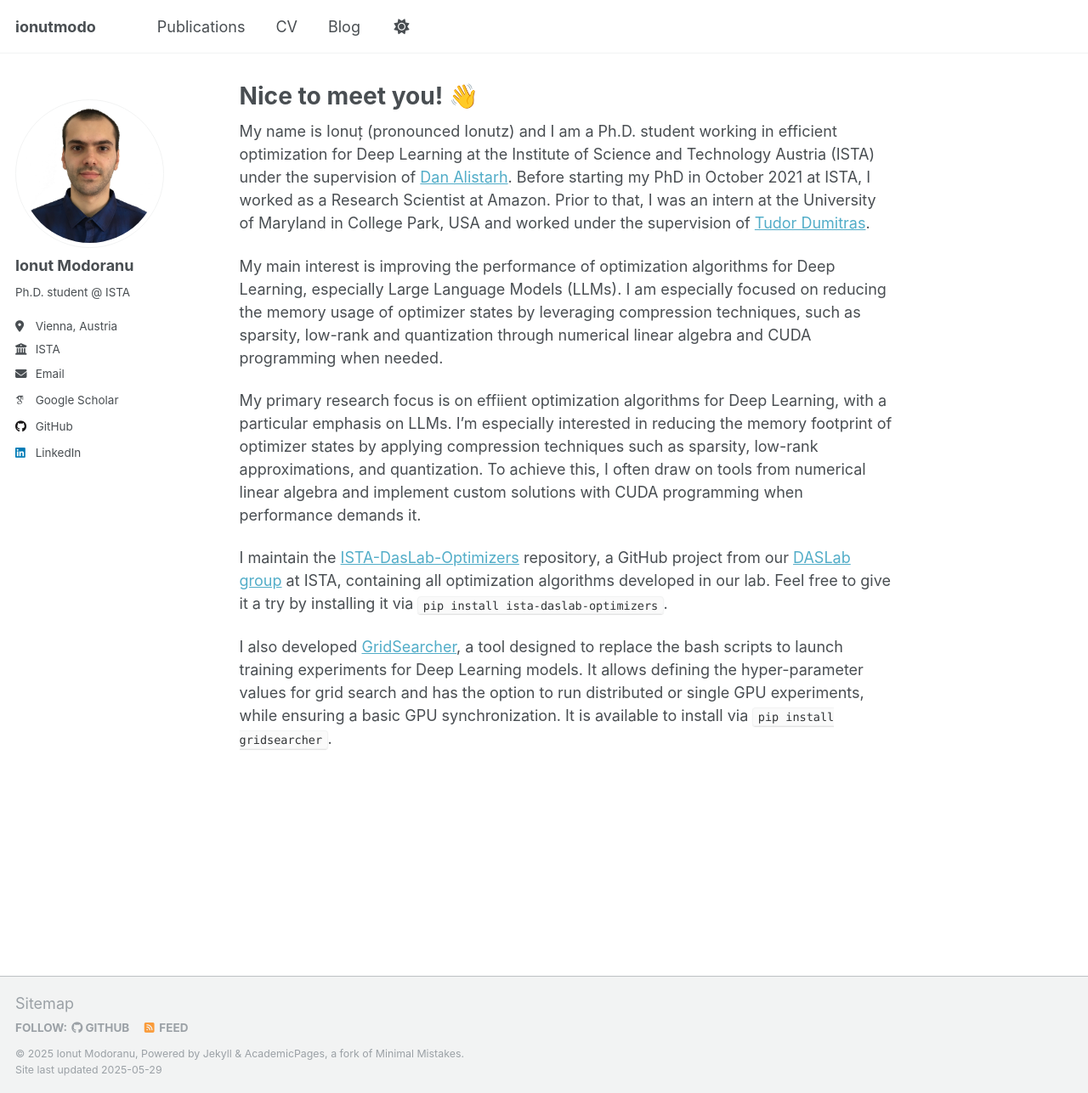
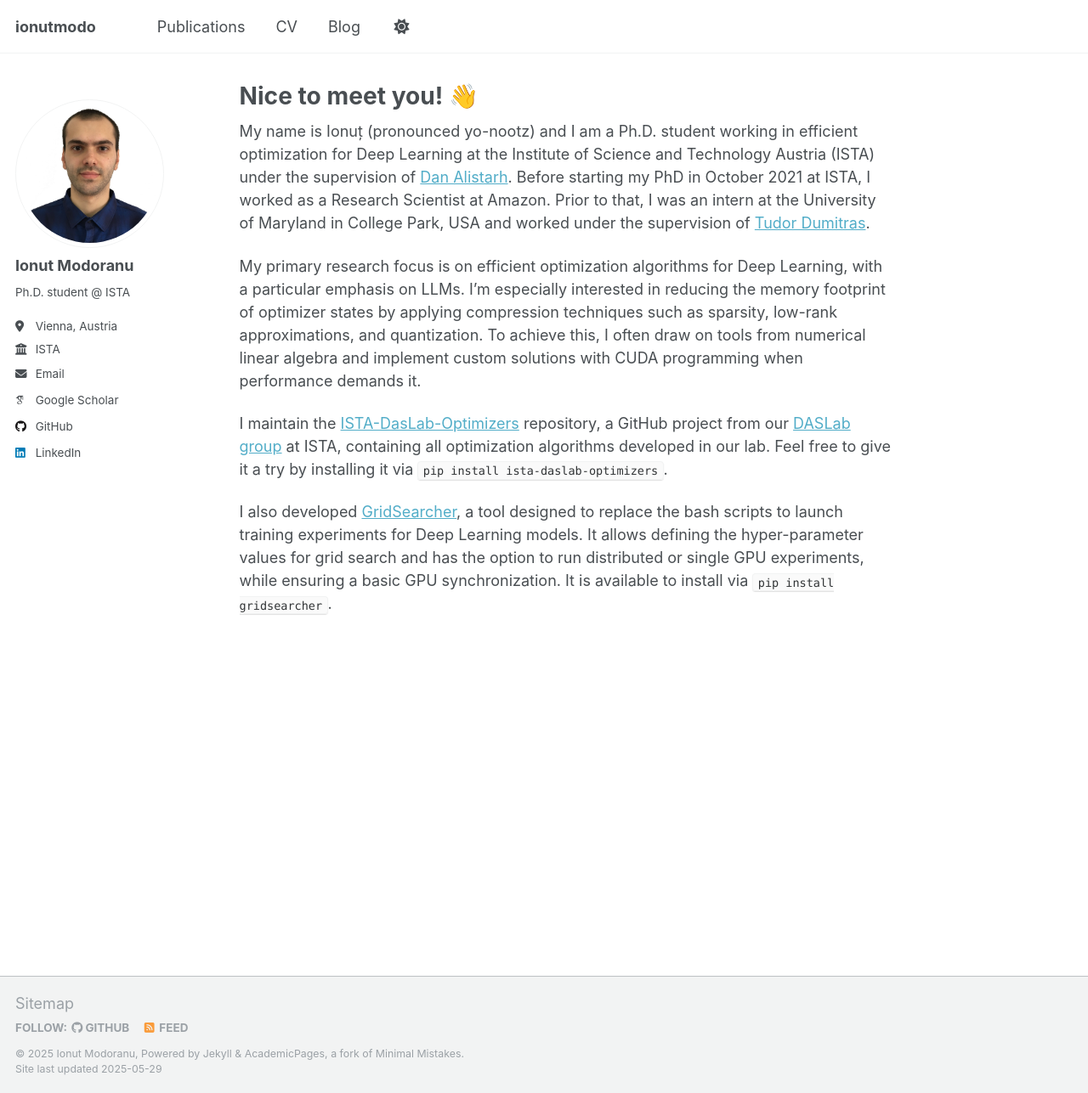
Before and after one commit to ionutmodo/ionutmodo.github.io, a Jekyll site: the page built from _pages/about.md, in a window 1280 px wide and 1287 px high. Shown: the whole window at 85% size. Built offline with Jekyll 4.4.1, drawn with Linux system fonts in a browser that asks for light colours; some web fonts are replaced.

Commit message:
removed duplicated section and updated name pronunciation

```diff
--- a/_pages/about.md
+++ b/_pages/about.md
@@ -7,16 +7,12 @@ redirect_from:
   - /about.html
 ---
 
-My name is Ionuț (pronounced Ionutz) and I am a Ph.D. student working in efficient optimization for Deep Learning at the Institute of
+My name is Ionuț (pronounced yo-nootz) and I am a Ph.D. student working in efficient optimization for Deep Learning at the Institute of
 Science and Technology Austria (ISTA) under the supervision of [Dan Alistarh](https://people.csail.mit.edu/alistarh/). Before starting my
 PhD in October 2021 at ISTA, I worked as a Research Scientist at Amazon. Prior to that, I was an intern at the University of Maryland in
 College Park, USA and worked under the supervision of [Tudor Dumitras](https://users.umiacs.umd.edu/~tudor/).
 
-My main interest is improving the performance of optimization algorithms for Deep Learning, especially Large Language Models (LLMs).
-I am especially focused on reducing the memory usage of optimizer states by leveraging compression techniques, such as sparsity,
-low-rank and quantization through numerical linear algebra and CUDA programming when needed.
-
-My primary research focus is on effiient optimization algorithms for Deep Learning, with a particular emphasis on LLMs. I'm especially
+My primary research focus is on efficient optimization algorithms for Deep Learning, with a particular emphasis on LLMs. I'm especially
 interested in reducing the memory footprint of optimizer states by applying compression techniques such as sparsity, low-rank
 approximations, and quantization. To achieve this, I often draw on tools from numerical linear algebra and implement custom solutions with
 CUDA programming when performance demands it.
```
